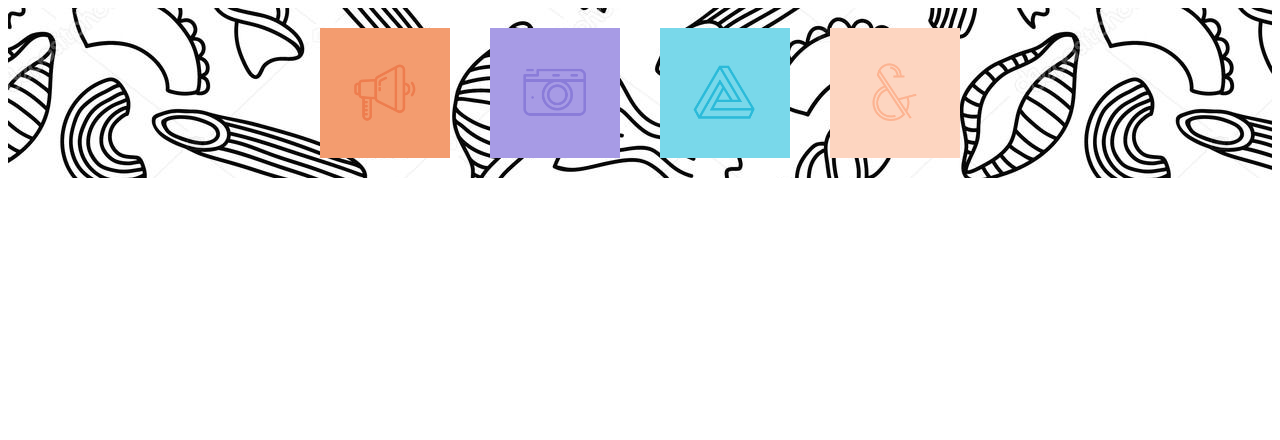
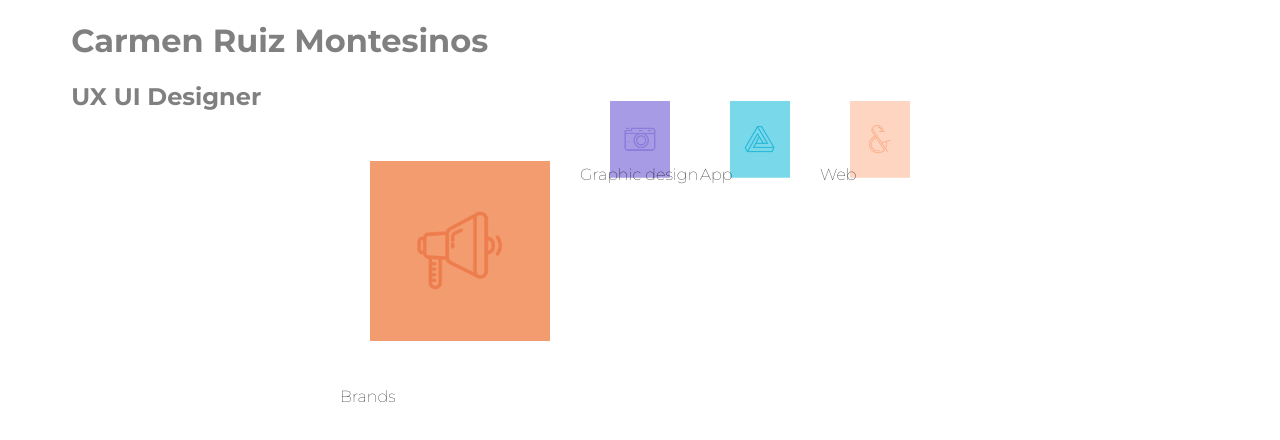
Before and after one commit to caruizmon/portfolio, a plain HTML site: page index.html in a window 1280 px wide. Drawn offline with Linux system fonts and the light colour scheme.

Commit message:
New changes

```diff
--- a/index.html
+++ b/index.html
@@ -7,17 +7,32 @@
     <link rel="stylesheet" href="./style.css">
   </head>
   <body>
+    <header>
+      <h1>Carmen Ruiz Montesinos</h1>
+      <h2>UX UI Designer</h2>
+    </header>
     <div class="container">
+      <div class="cajapeq">
 
-      <div class="cajapeq">
+      <div class="cajaORANGE">
        <a class="item ORANGE" href="./PROJECT.html">
-       </a>
+       </a> <p>Brands</p>
+       </div>
+
+       <div class="cajaPURPLE">
        <a class="item PURPLE"href="#">
-       </a>
+       </a><p>Graphic design</p>
+       </div>
+
+       <div class="cajaBLUE">
        <a class="item BLUE"href="#">
-       </a>
+       </a> <p>App</p>
+       </div>
+
+       <div class="cajaPINK">
        <a class="item PINK"href="#">
-       </a>
+       </a> <p>Web</p>
+       </div>
 
       </div>
     </div>
--- a/style.css
+++ b/style.css
@@ -1,29 +1,48 @@
+@import url('https://fonts.googleapis.com/css?family=Montserrat:100,400,600,700|Roboto:300,400,700,900');
+html{
+
+  width: 100%;
+  height: 100%;
+  /* background-image: linear-gradient(-45deg, #069EEB 0%, #82BC79 50%, #FDDA53 100%); */
+}
+
+header {
+  font-family: 'Montserrat', sans-serif;
+  color:grey;
+  margin-left: 5%;
+}
+p{
+  font-family: 'Montserrat', sans-serif;
+  font-weight: 100;
+}
 .container{
   max-width: 2000px;
   display: flex;
-  background-color: lightblue;
+
   justify-content:flex-start;
 
 
 }
+.cajaORANGE {
+display: flex;
+flex-direction: column;
+}
 .item{
-  width: 90px;
-  height: 90px;
+  width: 120px;
+  height: 120px;
   background-color: green;
-  margin: 20px;
-  padding: 20px;
+  margin: 30px;
+  padding: 30px;
   background-size: cover;
-
-
 }
 .cajapeq{
-  background-image: url(./img/pattern.jpg);
-  background-size: cover
+  background-size: cover;
   background-repeat: repeat;
   display: flex;
   width: 100vw;
   justify-content: center;
   flex-wrap: wrap;
+  flex-direction: row;
 }
 .ORANGE{
 background-image: url(./img/ORANGE.png);
```
